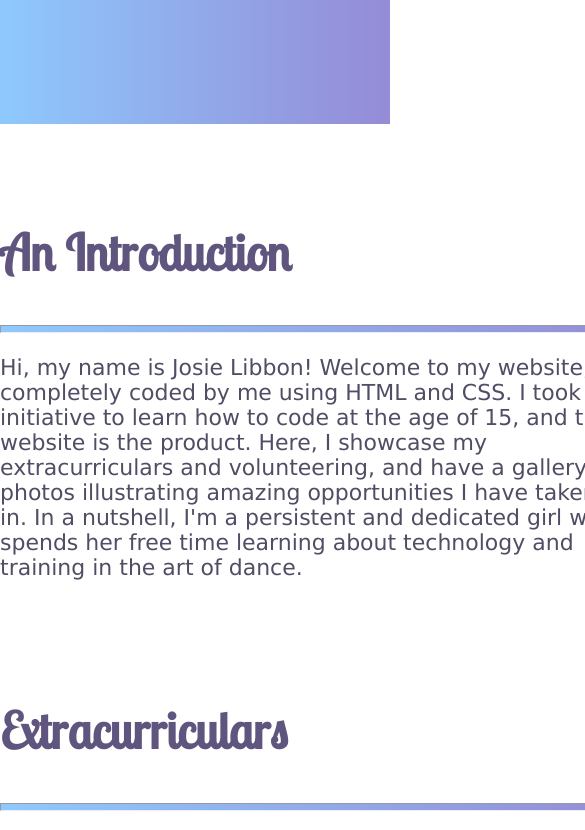
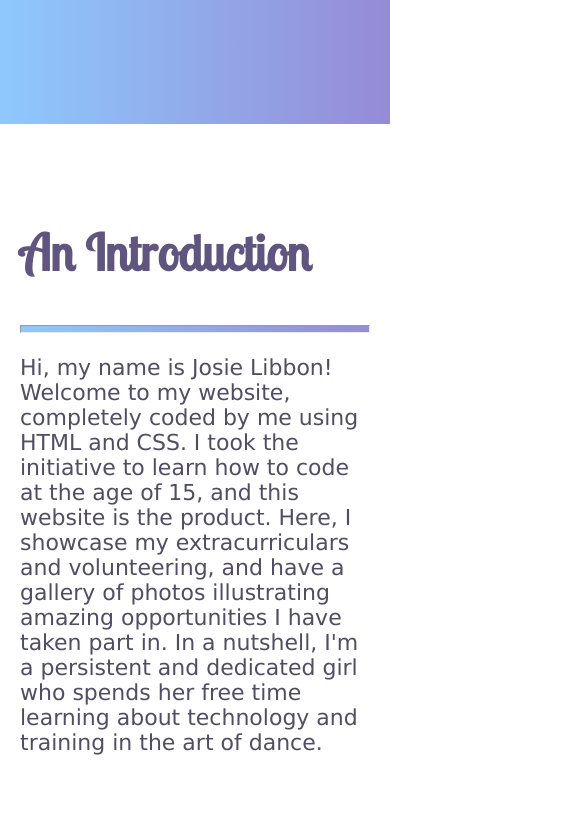
Before and after one commit to josielibbon/josielibbon.github.io, a plain HTML site: page index.html in a window 390 px wide. Shown: the part 720-1550 px from the top of the page, 585 px wide, since content can reach past the window. Drawn offline with Linux system fonts and the light colour scheme.

Commit message:
responsive text and gallery

```diff
--- a/style.css
+++ b/style.css
@@ -111,9 +111,9 @@ body{
 
 section{
 
-    padding-top: 55px;
+    padding: 55px 20px 0;
     margin: 0 auto;
-    width: 650px
+    max-width: 650px;
 
 }
 
@@ -121,11 +121,9 @@ footer {
 
   padding-top: 55px;
   margin: 0 auto;
-  width: 1000px
+  width: 100%;
+}
 
-
-
-}
 * {box-sizing: border-box}
 body {font-family: Verdana, sans-serif; margin:0}
 .mySlides {display: none}
```
